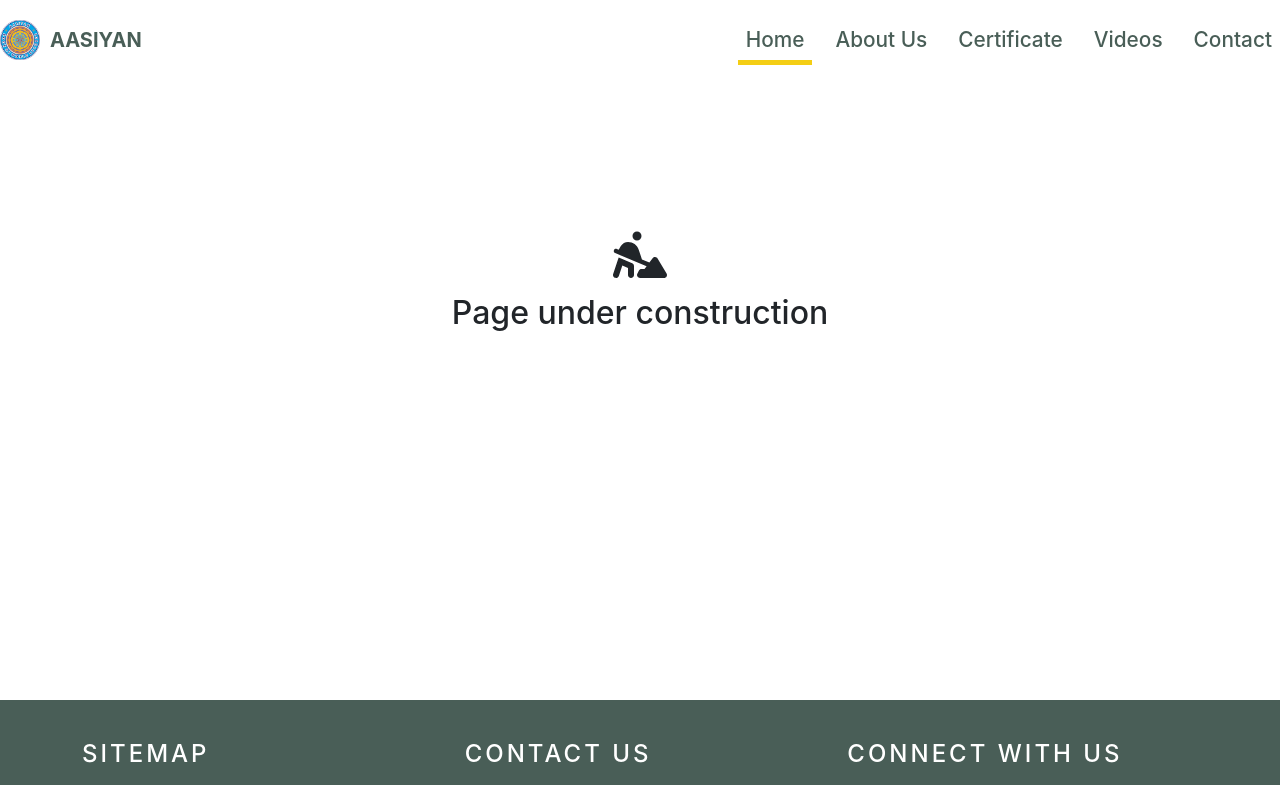
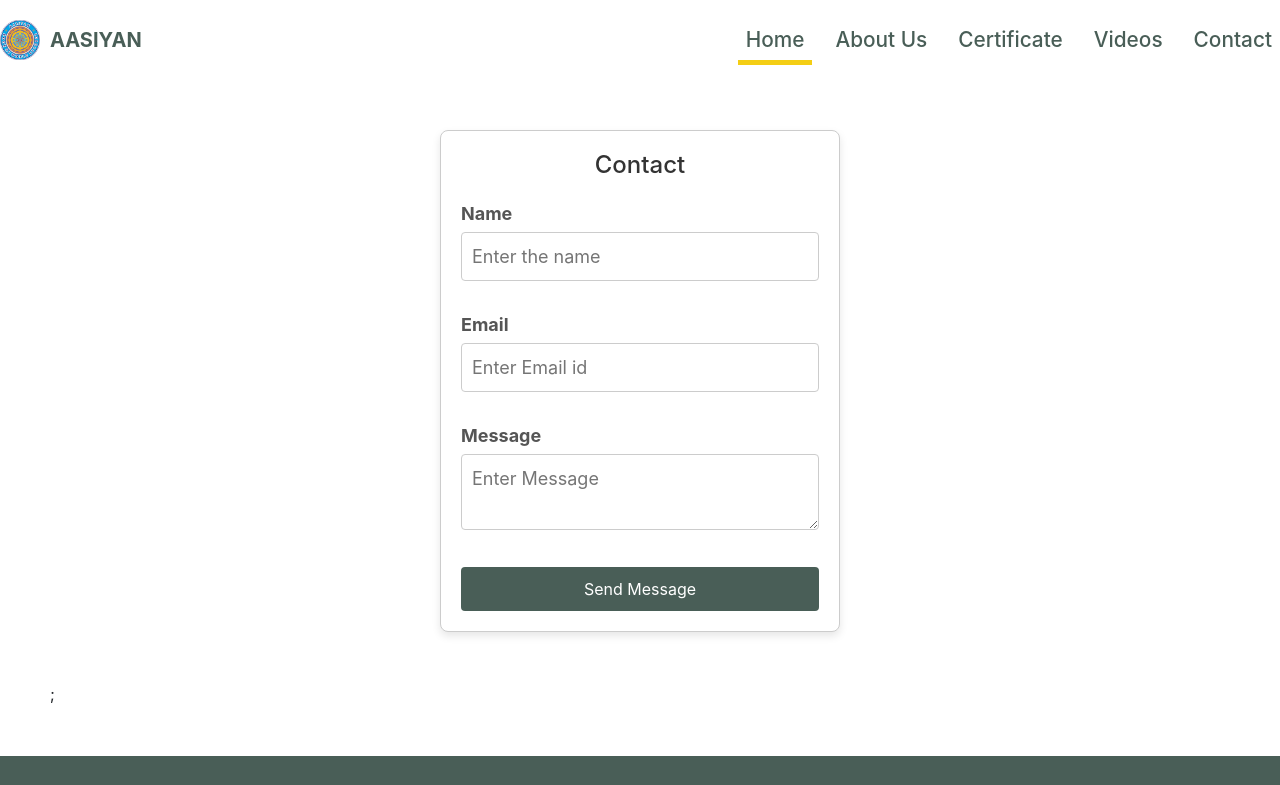
Before and after one commit to aasiyan/website, a React (Create React App) app: page /contact in a window 1280 px wide. Shown: the top 785 px of the page. Built offline with nearby package versions, Linux system fonts and the light colour scheme.

Commit message:
new changes updated

```diff
--- a/package.json
+++ b/package.json
@@ -4,6 +4,7 @@
   "version": "0.1.0",
   "private": true,
   "dependencies": {
+    "@emailjs/browser": "^4.4.1",
     "@fortawesome/free-brands-svg-icons": "^6.6.0",
     "@fortawesome/free-solid-svg-icons": "^6.6.0",
     "@fortawesome/react-fontawesome": "^0.2.2",
--- a/src/App.js
+++ b/src/App.js
@@ -1,18 +1,19 @@
 import { BrowserRouter as Router, Routes, Route } from "react-router-dom";
 import Navbar from "./components/Navbar/Navbar";
-// import About from "./components/About/About";
+import About from "./components/About/About";
 // import Certificate from "./components/Certificate/Certificate";
 // import Videos from "./components/Videos/Videos";
 // import Contact from "./components/Contact/Contact";
 import Footer from "./components/Footer/Footer";
 import Home from "./pages/Home";
-import CertificateGenerator from "./components/CertificateGenerator/CertificateGenerator"
+import CertificateGenerator from "./components/CertificateGenerator/CertificateGenerator";
 import Authentication from "./components/Authentication/Authentication";
 import UnderConstruction from "./components/under_construction/UnderConstruction";
 import LoadingSpinner from "./components/Loading/Loading";
-import Certificate from "./pages/Certificate"
+import Certificate from "./pages/Certificate";
 import React, { useState, useEffect } from "react";
 import "./App.css";
+import Contact from "./pages/Contact";
 
 function App() {
   const [loading, setLoading] = useState(true);
@@ -35,11 +36,14 @@ function App() {
           <Navbar />
           <Routes>
             <Route path="/website" element={<Home />} />
-            <Route path="/about" element={<UnderConstruction />} />
+            <Route path="/about" element={<About />} />
             <Route path="/videos" element={<UnderConstruction />} />
-            <Route path="/contact" element={<UnderConstruction />} />
+            <Route path="/contact" element={<Contact />} />
             <Route path="/authentication" element={<Authentication />} />
-            <Route path="/certificateGenerator" element={<CertificateGenerator />} />
+            <Route
+              path="/certificateGenerator"
+              element={<CertificateGenerator />}
+            />
             <Route path="/certificate" element={<Certificate />} />
           </Routes>
           <Footer />
--- /dev/null
+++ b/src/components/About/About.css
@@ -0,0 +1,32 @@
+.about-img {
+  width: 500px;
+  height: 330px;
+  border-radius: 20px;
+}
+.about-para {
+  color: rgb(73, 94, 87);
+  font-size: 20px;
+}
+.about-head {
+  margin-top: 30px;
+  text-align: center;
+  font-family: Markazi Text;
+  font-size: 2.5rem;
+  font-weight: 550;
+  line-height: 1;
+}
+.about-name {
+  font-size: 20px;
+  font-weight: 600;
+  text-align: center;
+}
+.about-div{
+    margin-top: 80px;
+}
+@media only screen and (max-width: 600px) {
+    .about-img {
+        width: 400px;
+        height: 330px;
+        border-radius: 20px;
+      }
+}
--- /dev/null
+++ b/src/components/About/About.js
@@ -0,0 +1,38 @@
+import React from "react";
+import "./About.css";
+import Dummy from "../assets/dummy.jpg";
+const About = () => {
+  return (
+    <>
+      <div>
+        <h1 className="auth-note">About Us</h1>
+        <div className="container">
+          <div className="row about-div">
+            <div className="col-lg-6">
+              <p className="about-para">
+                Lorem ipsum dolor sit amet consectetur adipisicing elit.
+                Obcaecati ipsum, aperiam nobis, expedita tempore voluptatem est
+                soluta harum aliquid blanditiis minus ea esse dolorum eaque
+                excepturi id quo et perspiciatis.Lorem ipsum dolor sit amet
+                consectetur adipisicing elit. Obcaecati ipsum, aperiam nobis,
+                expedita tempore voluptatem est soluta harum aliquid blanditiis
+                minus ea esse dolorum eaque excepturi id quo et
+                perspiciatis.Lorem ipsum dolor sit amet consectetur adipisicing
+                elit. Obcaecati ipsum, aperiam nobis, expedita tempore
+                voluptatem est soluta harum aliquid blanditiis minus ea esse
+                blanditiis minus ea esse
+              </p>
+            </div>
+            <div className="col-lg-6">
+              <img src={Dummy} alt="dum" className="about-img" />
+              <h3 className="about-head">Founder</h3>
+              <p className="about-name">Dr P.Vivek</p>
+            </div>
+          </div>
+        </div>
+      </div>
+    </>
+  );
+};
+
+export default About;
--- a/src/components/Authentication/Authentication.css
+++ b/src/components/Authentication/Authentication.css
@@ -115,4 +115,7 @@ button {
   .auth-note {
     margin-top: 100px;
   }
+  .password-container i {
+    left: 210px;
+  }
 }
--- a/src/components/CertificateGenerator/CertificateGenerator.js
+++ b/src/components/CertificateGenerator/CertificateGenerator.js
@@ -79,7 +79,7 @@ const CertificateGenerator = () => {
         <label className="cer-label">
           Name:
           <input
-            className="cer-input"
+            className="cer-input form-control form-control-lg"
             type="text"
             name="name"
             value={details.name}
@@ -99,7 +99,7 @@ const CertificateGenerator = () => {
           Field:
           <br />
           <input
-            className="input"
+            className="input form-control form-control-lg"
             type="text"
             name="field"
             value={details.field}
@@ -108,9 +108,9 @@ const CertificateGenerator = () => {
         </label>
         <label className="cer-label">
           Certificate Code:
-          <br/>
+          <br />
           <input
-            className="input"
+            className="input form-control form-control-lg"
             type="text"
             name="certificateCode"
             value={details.certificateCode}
--- /dev/null
+++ b/src/components/Contact/ContactForm.css
@@ -0,0 +1,12 @@
+.auth-card textarea {
+  width: 100%;
+  padding: 10px;
+  margin-top: 5px;
+  margin-bottom: 20px;
+  border: 1px solid #ccc;
+  border-radius: 4px;
+  box-sizing: border-box;
+}
+.con-card{
+  margin-top: 130px;
+}
--- /dev/null
+++ b/src/components/Contact/ContactForm.js
@@ -0,0 +1,96 @@
+import React, { useEffect, useState } from "react";
+import LoadingSpinner from "../Loading/Loading";
+import "./ContactForm.css";
+
+const ContactForm = () => {
+  const [loading, setLoading] = useState(true);
+  const [data, setData] = useState(null);
+
+  useEffect(() => {
+    // Simulate a data fetch
+    setTimeout(() => {
+      setLoading(false);
+      setData();
+    }, 1500); // simulate a 2-second loading time
+  }, []);
+  const sendAlert = () => {
+    alert("Message sent successfully");
+  };
+
+  const [result, setResult] = React.useState("Send Message");
+
+  const sendMessage = async (event) => {
+    event.preventDefault();
+    setResult("Sending....");
+    const formData = new FormData(event.target);
+
+    formData.append("access_key", "6ebd226c-bb6e-4f6c-ac4e-cc0fe117027a");
+
+    const response = await fetch("https://api.web3forms.com/submit", {
+      method: "POST",
+      body: formData,
+    });
+
+    const data = await response.json();
+
+    if (data.success) {
+      setResult("Form Submitted Successfully");
+      event.target.reset();
+    } else {
+      console.log("Error", data);
+      setResult(data.message);
+    }
+  };
+  return (
+    <>
+      <div className="auth-container">
+        <div className="App">
+          {loading ? <LoadingSpinner loading={loading} /> : <div>{data}</div>}
+        </div>
+        <form onSubmit={sendMessage}>
+          <div className="auth-card con-card">
+            <h2 className="auth-head">Contact</h2>
+            <div>
+              <label>
+                Name
+                <input
+                  type="text"
+                  name="name"
+                  placeholder="Enter the name"
+                  required
+                />
+              </label>
+            </div>
+            <div>
+              <label>
+                Email
+                <input
+                  type="email"
+                  name="email"
+                  placeholder="Enter Email id"
+                  required
+                />
+              </label>
+            </div>
+            <div>
+              <label>
+                Message <br />
+                <textarea
+                  name="message"
+                  className="contact-message"
+                  placeholder="Enter Message"
+                ></textarea>
+              </label>
+            </div>
+            <button type="submit" onClick={sendAlert}>
+              {result}
+            </button>
+          </div>
+        </form>
+        ;
+      </div>
+    </>
+  );
+};
+
+export default ContactForm;
--- a/src/components/Footer/Footer.js
+++ b/src/components/Footer/Footer.js
@@ -16,9 +16,9 @@ import "./Footer.css";
 // import pages from "../../utils/pages";
 
 const contacts = [
-  { icon: faLocationDot, info: "678 Pisa Ave, Chicago, IL 60611" },
-  { icon: faPhone, info: "(312) 593-2744" },
-  { icon: faEnvelope, info: "customer@littlelemon.com" },
+  { icon: faLocationDot, info: "Theni" },
+  { icon: faPhone, info: "+91 9123456780" },
+  { icon: faEnvelope, info: "aasiyandev@gmail.com" },
 ];
 
 const socials = [
--- /dev/null
+++ b/src/pages/Contact.js
@@ -0,0 +1,13 @@
+import React from "react";
+import ContactForm from "../components/Contact/ContactForm";
+
+const Contact = () => {
+
+  return (
+    <div>
+      <ContactForm />
+    </div>
+  );
+};
+
+export default Contact;
```
Also changed, not shown: public/index.html (line endings or trailing spaces), 1 other file (tests, documents, lock files or other folders).
